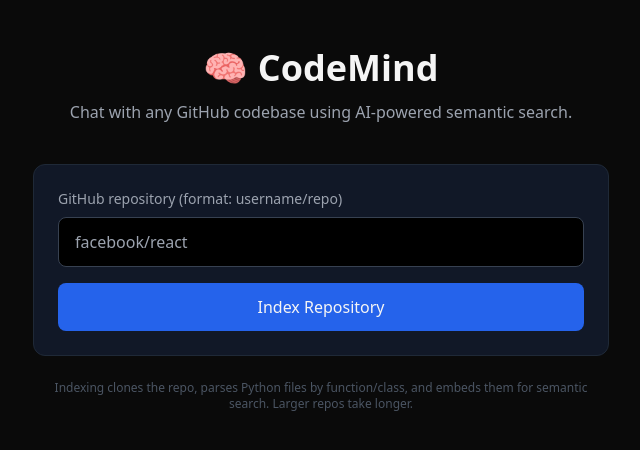
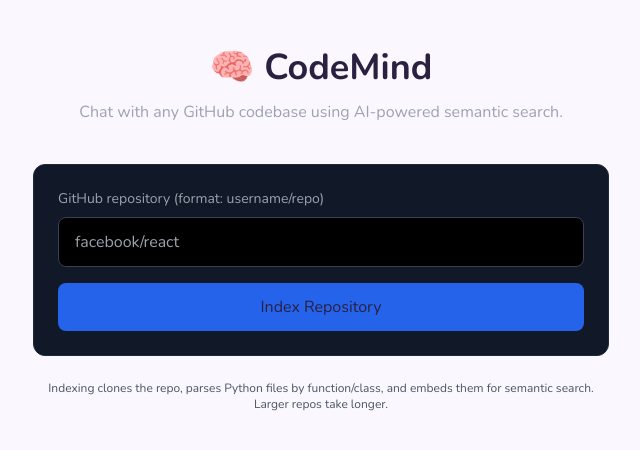
Before and after one commit to Ayushisingh2005/CodeMind, a Next.js app in the folder frontend/: page / in a window 1280 px wide. Shown: the top 450 px of the page, without its empty margins (319-959 px from the left). Built offline with nearby package versions, Linux system fonts and the light colour scheme.

Commit message:
Enhance global styles with CSS variables and animations
Added custom CSS variables for theming and updated body styles.

```diff
--- a/frontend/app/globals.css
+++ b/frontend/app/globals.css
@@ -1,12 +1,97 @@
+@import url('https://fonts.googleapis.com/css2?family=Baloo+2:wght@500;600;700;800&family=Nunito:wght@400;600;700;800&display=swap');
+
 @tailwind base;
 @tailwind components;
 @tailwind utilities;
 
-body {
-  background: #0a0a0a;
-  color: #f5f5f5;
+:root {
+  --bg: #FBF7FF;
+  --surface: #FFFFFF;
+  --surface-alt: #F3ECFF;
+  --ink: #2A2140;
+  --ink-muted: #6E6089;
+  --primary: #7B61FF;
+  --primary-dark: #6247E0;
+  --pink: #FF7AA8;
+  --mint: #34D399;
+  --yellow: #FFC857;
+  --border: #E7DDFF;
 }
 
-code {
-  font-family: ui-monospace, SFMono-Regular, Menlo, Monaco, monospace;
+* {
+  border-color: var(--border);
 }
+
+body {
+  background: var(--bg);
+  color: var(--ink);
+  font-family: 'Nunito', sans-serif;
+}
+
+.font-display {
+  font-family: 'Baloo 2', sans-serif;
+}
+
+:focus-visible {
+  outline: 3px solid var(--primary);
+  outline-offset: 2px;
+  border-radius: 4px;
+}
+
+@keyframes float {
+  0%, 100% { transform: translateY(0px) rotate(-2deg); }
+  50% { transform: translateY(-14px) rotate(2deg); }
+}
+
+@keyframes blink {
+  0%, 90%, 100% { transform: scaleY(1); }
+  95% { transform: scaleY(0.1); }
+}
+
+@keyframes wiggle {
+  0%, 100% { transform: rotate(-8deg); }
+  50% { transform: rotate(8deg); }
+}
+
+@keyframes drift {
+  0% { transform: translate(0, 0); }
+  33% { transform: translate(10px, -16px); }
+  66% { transform: translate(-8px, 10px); }
+  100% { transform: translate(0, 0); }
+}
+
+@keyframes sparkle {
+  0%, 100% { opacity: 0.3; transform: scale(0.8); }
+  50% { opacity: 1; transform: scale(1.2); }
+}
+
+@keyframes pop-in {
+  from { opacity: 0; transform: translateY(-6px); }
+  to { opacity: 1; transform: translateY(0); }
+}
+
+.animate-float { animation: float 4.5s ease-in-out infinite; }
+.animate-blink { animation: blink 4.2s ease-in-out infinite; }
+.animate-wiggle { animation: wiggle 2.6s ease-in-out infinite; }
+.animate-drift { animation: drift 8s ease-in-out infinite; }
+.animate-sparkle { animation: sparkle 2s ease-in-out infinite; }
+.animate-pop { animation: pop-in 0.2s ease-out; }
+
+@media (prefers-reduced-motion: reduce) {
+  .animate-float, .animate-blink, .animate-wiggle,
+  .animate-drift, .animate-sparkle, .animate-pop {
+    animation: none !important;
+  }
+}
+@keyframes bounce-dot {
+  0%, 80%, 100% { transform: translateY(0); opacity: 0.4; }
+  40% { transform: translateY(-6px); opacity: 1; }
+}
+
+.dot-1 { animation: bounce-dot 1.2s infinite; }
+.dot-2 { animation: bounce-dot 1.2s infinite 0.15s; }
+.dot-3 { animation: bounce-dot 1.2s infinite 0.3s; }
+
+@media (prefers-reduced-motion: reduce) {
+  .dot-1, .dot-2, .dot-3 { animation: none !important; }
+}
```
